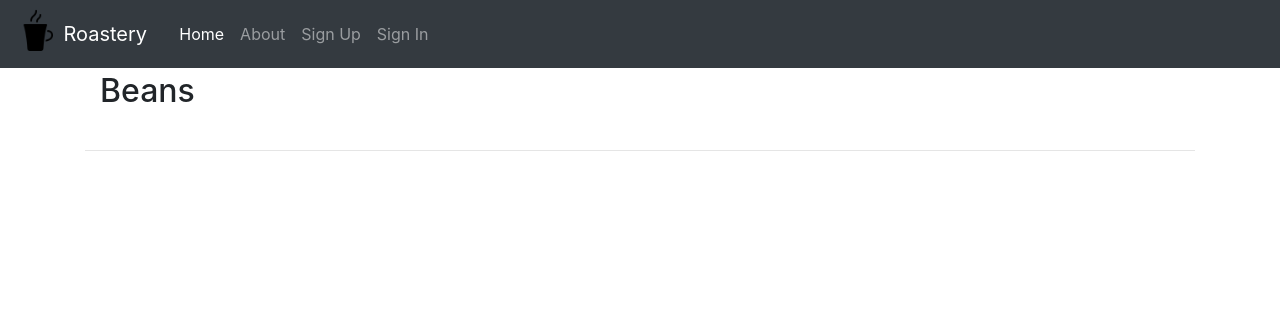
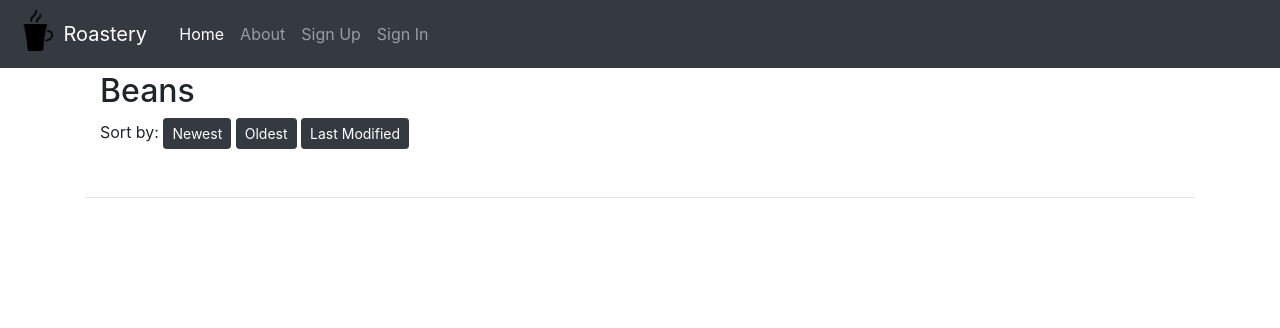
Before and after one commit to kylehorton33/roastery, a Django app: page /coffee/beans/ in a window 1280 px wide. Shown: the top 328 px of the page. Run offline with Django 3.2, Linux system fonts and the light colour scheme; data that the repository does not hold is empty; some libraries are stand-ins or nearby versions.

Commit message:
Options for sort order of BeanList

```diff
--- a/roastery/coffee/views.py
+++ b/roastery/coffee/views.py
@@ -19,6 +19,9 @@ class LoginRequiredWithErrorMessageMixin(LoginRequiredMixin):
 
 class BeanListView(ListView):
     model = Bean
+
+    def get_ordering(self):
+        return self.request.GET.get("sort")
 
 
 class BeanDetailView(DetailView):
--- a/roastery/templates/coffee/bean_list.html
+++ b/roastery/templates/coffee/bean_list.html
@@ -7,6 +7,15 @@
     <div class="row">
         <div class="col-sm-12">
             <h2>Beans</h2>
+        </div>
+    </div>
+    <div class="row">
+        <div class="col-sm-12">
+            <p>Sort by:
+                <a class="btn btn-dark btn-sm" href="?sort=-created">Newest</a>
+                <a class="btn btn-dark btn-sm" href="?sort=created">Oldest</a>
+                <a class="btn btn-dark btn-sm" href="?sort=-modified">Last Modified</a>
+            </p>
         </div>
     </div>
     <div class="row">
```
Also changed, not shown: roastery/templates/coffee/bean_detail.html (+5 -2 lines).
